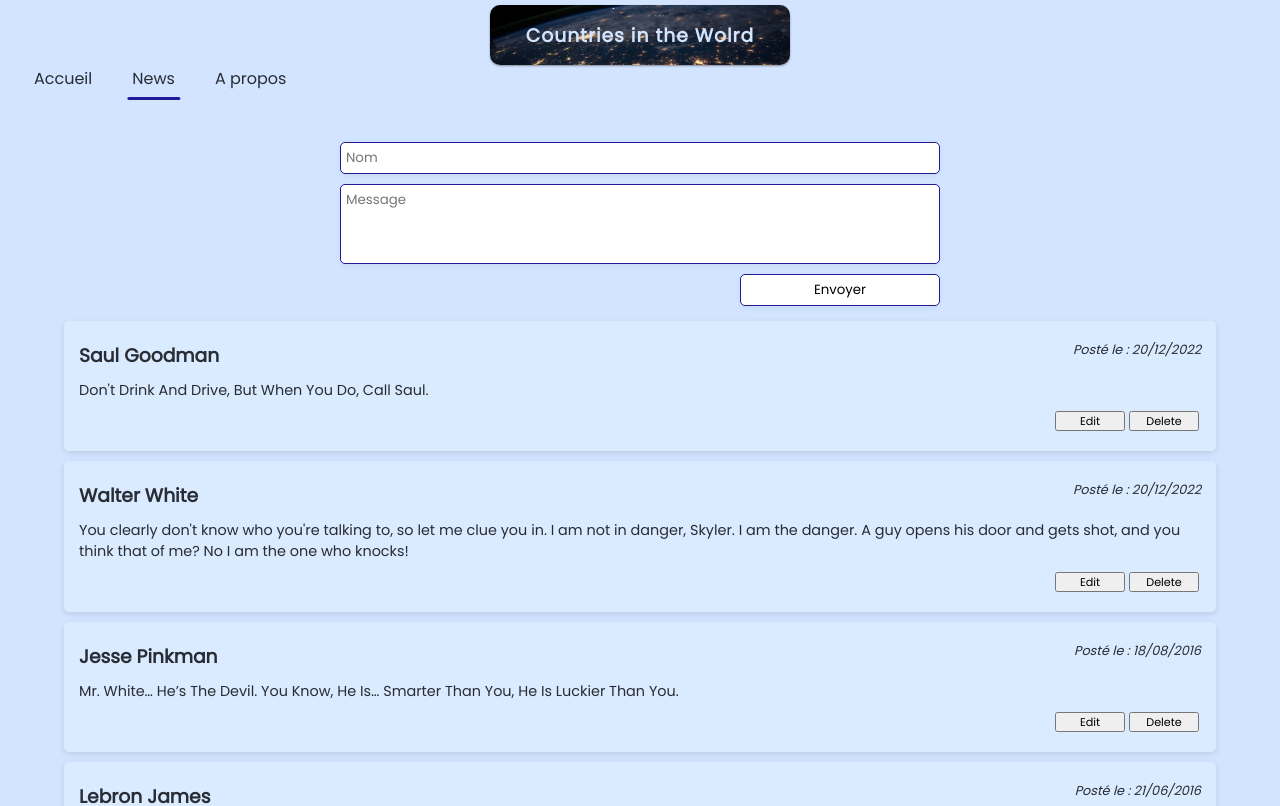
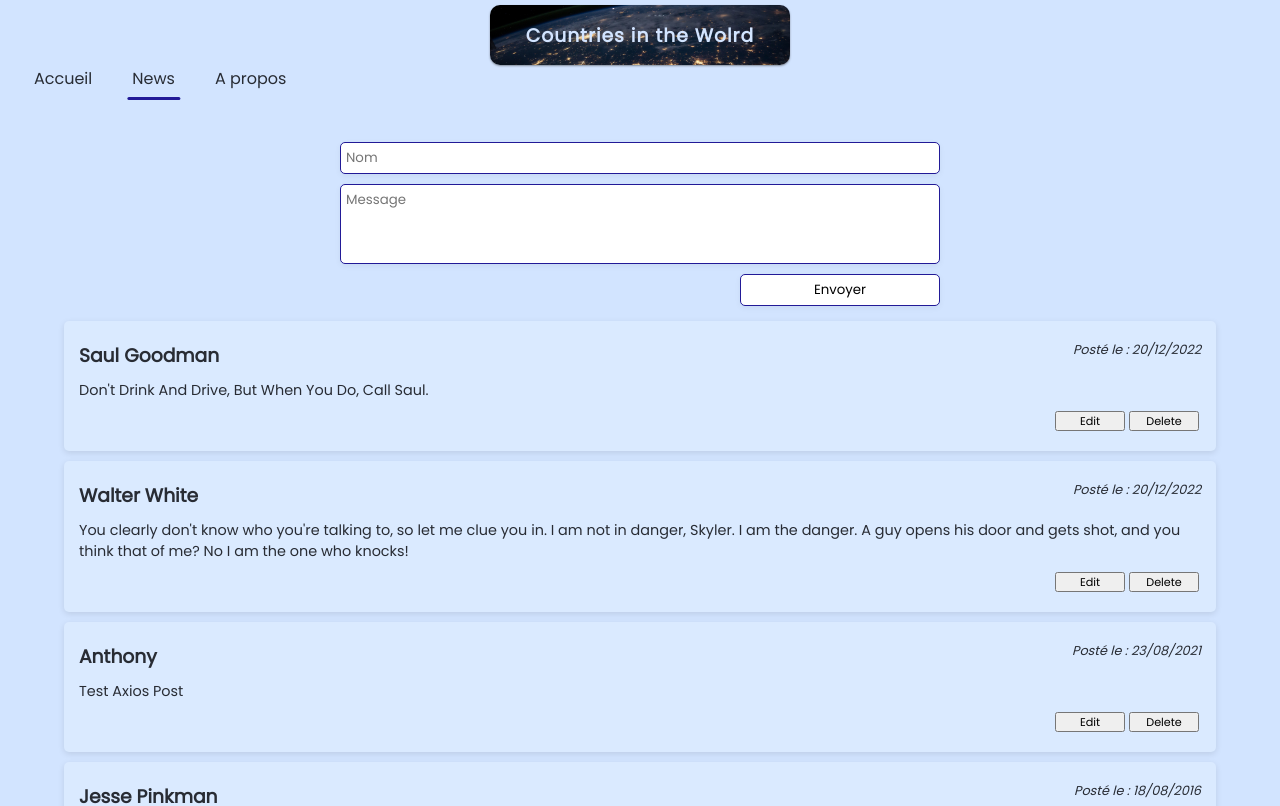
Before and after one commit to wahoostik/country-react, a React (Create React App) app: page /news in a window 1280 px wide. Shown: the top 806 px of the page. Built offline with nearby package versions, Linux system fonts and the light colour scheme; data requests are answered from the project's data file.

Commit message:
axios post not dynamic

```diff
--- a/src/assets/db.json
+++ b/src/assets/db.json
@@ -35,6 +35,12 @@
       "content": "CLEVELAND, THIS IS FOR YOU !",
       "date": 1466536051987,
       "id": 6
+    },
+    {
+      "author": "Anthony",
+      "content": "Test Axios Post",
+      "date": 1629735804495,
+      "id": 7
     }
   ]
 }
--- a/src/pages/News.js
+++ b/src/pages/News.js
@@ -18,6 +18,21 @@ const News = () => {
         }
     };
 
+    const handleSubmit = async (event) => {
+        event.preventDefault();
+        console.log('submit');
+        try {
+            const send = await axios.post(baseUrl, {
+                author: 'Anthony',
+                content: 'Test Axios Post',
+                date: Date.now(),
+            });
+            console.log(send);
+        } catch (error) {
+            console.trace(error);
+        }
+    };
+
     useEffect(() => {
         getData();
     }, []);
@@ -26,7 +41,7 @@ const News = () => {
         <div className='news-container'>
             <Navigation />
             <Logo />
-            <form>
+            <form onSubmit={(event) => handleSubmit(event)}>
                 <input type="text" placeholder="Nom" />
                 <textarea placeholder="Message"></textarea>
                 <input type="submit" value="Envoyer" />
```
